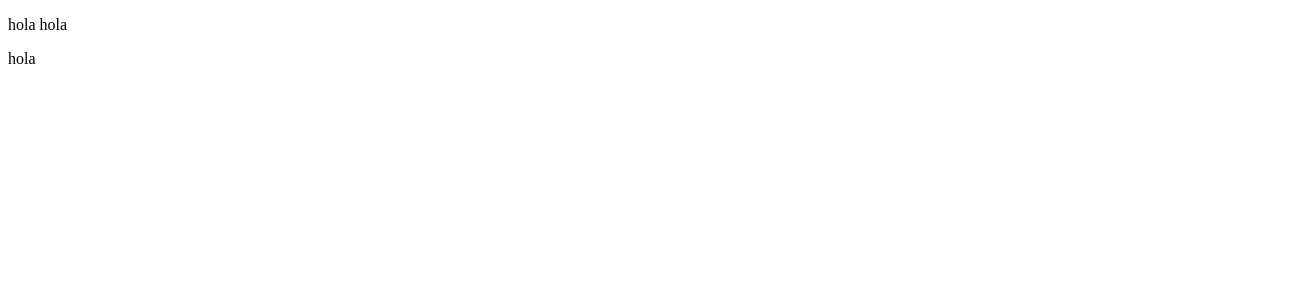
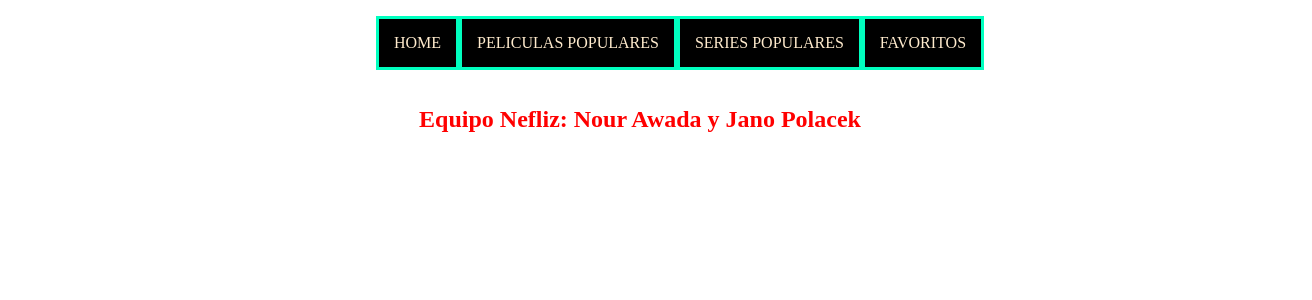
Before and after one commit to nourawada/programacionIII, a React (Create React App) app in the folder nefliz/: page / in a window 1280 px wide. Shown: the top 300 px of the page, 1312 px wide, since content can reach past the window. Built offline with nearby package versions, Linux system fonts and the light colour scheme.

Commit message:
Esqueleto del Header y Footer

```diff
--- a/nefliz/src/App.js
+++ b/nefliz/src/App.js
@@ -1,13 +1,14 @@
 
 import React from "react"
 import Header from "./components/Header/Header"
-
+import Footer from "./components/Footer/Footer"
 
 function App() {
   return (
     <React.Fragment>
       <Header />
-      <p> hola </p>
+
+      <Footer/>
     </React.Fragment>
   );
 }
--- a/nefliz/src/components/Footer/Footer.js
+++ b/nefliz/src/components/Footer/Footer.js
@@ -1,10 +1,11 @@
 import React from "react"
+import "./footer.css"
 function Footer (){
 
     return(
-        <p>
-            hola
-        </p>
+        <div className="footer">
+        <h2 className="FootName">Equipo Nefliz: Nour Awada y Jano Polacek</h2>
+        </div>
     )
 };
 
--- /dev/null
+++ b/nefliz/src/components/Footer/footer.css
@@ -0,0 +1,6 @@
+.footer{
+    color: red;
+    display: flex;
+    justify-content: center;
+
+}
--- a/nefliz/src/components/Header/Header.js
+++ b/nefliz/src/components/Header/Header.js
@@ -1,7 +1,15 @@
 import React from "react"
+import "./header.css"
 function Header (){
 return(
-    <p>hola hola </p>
+   <nav className="navBar">
+    <ul className="menu">
+        <li>Home</li>
+        <li>Peliculas Populares</li>
+        <li>Series Populares</li>
+        <li>Favoritos</li>
+    </ul>
+   </nav>
 
 )};
 
--- /dev/null
+++ b/nefliz/src/components/Header/header.css
@@ -0,0 +1,16 @@
+.menu{
+    width: 100%;
+    display: flex;
+    justify-content: center;
+    list-style: none;
+}
+
+.menu li {
+    background-color: black;
+    text-transform: uppercase;
+    padding: 15px;
+
+    border: solid 3px rgb(0, 255, 191);
+    text-decoration: none;
+    color: blanchedalmond;
+}
```
